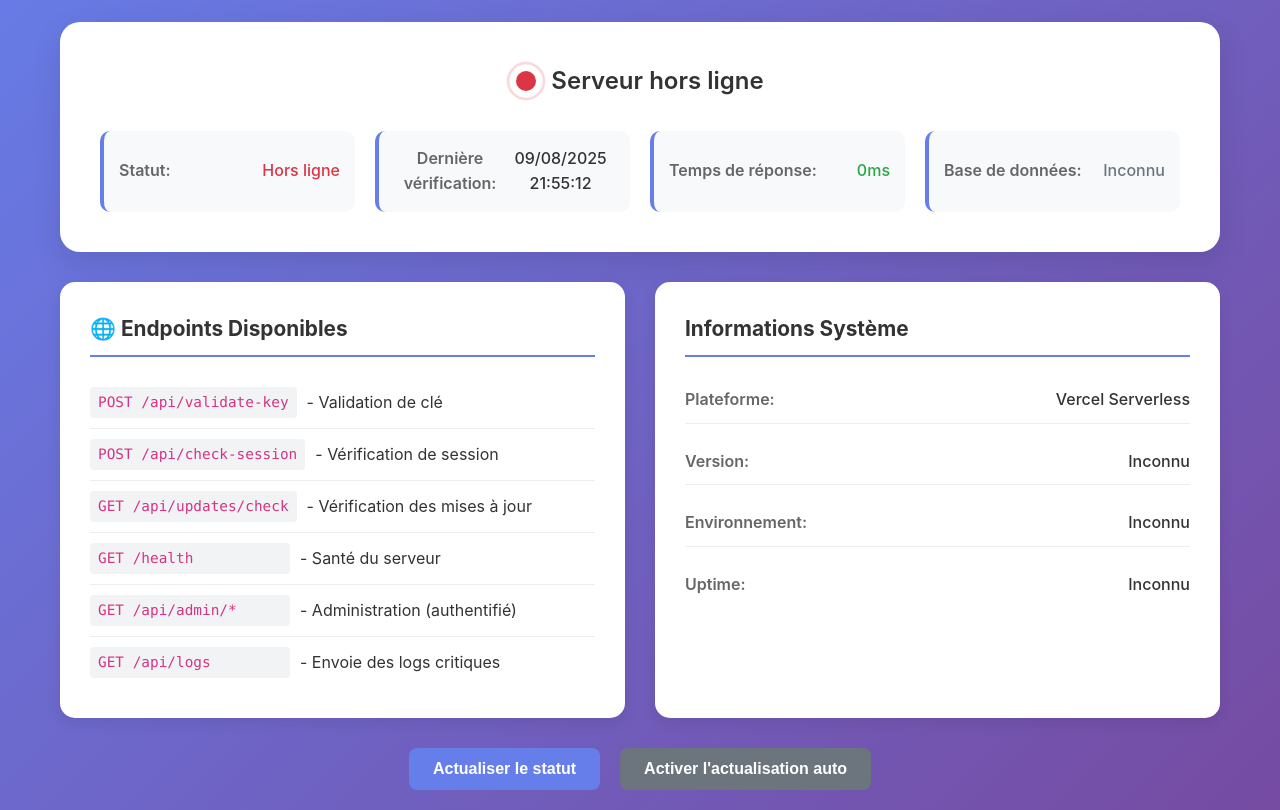
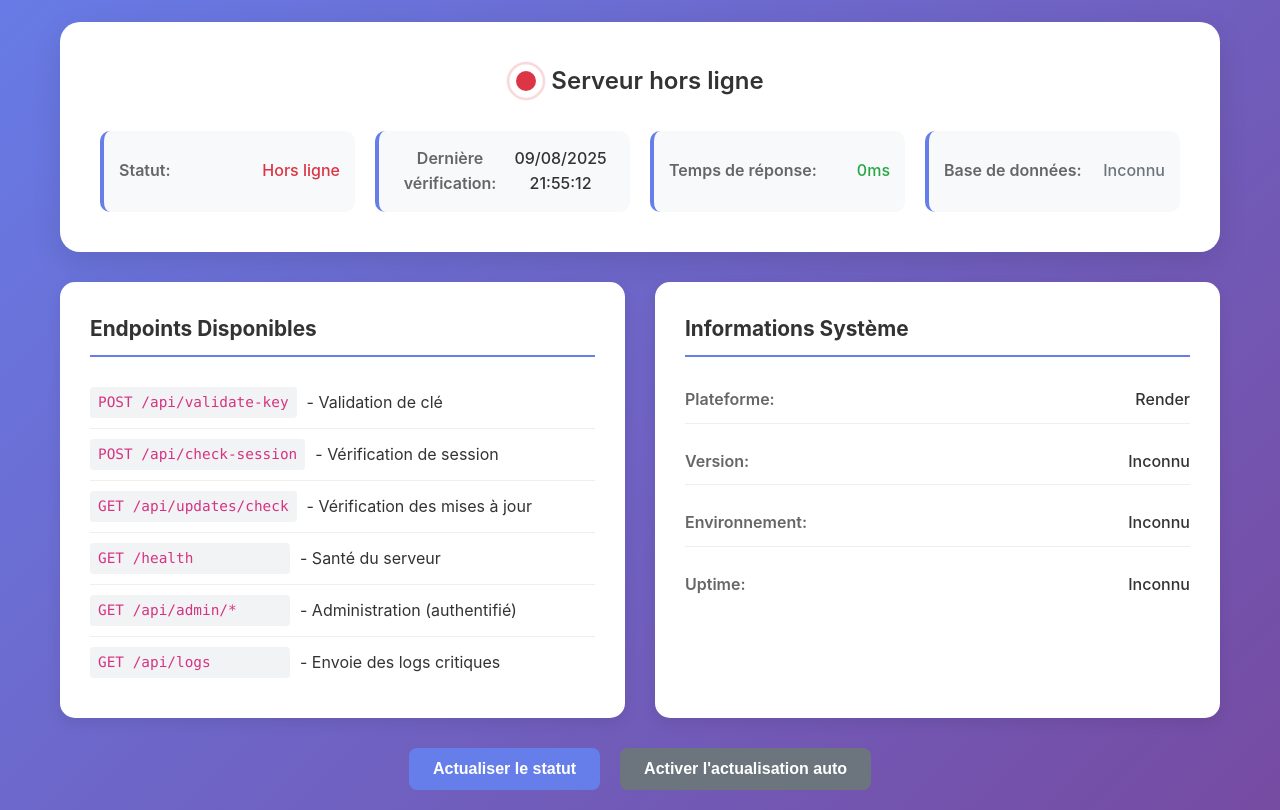
Before and after one commit to NizuaShop/server-production, a website: page public/index.html in a window 1280 px wide. Shown: the part 140-950 px from the top of the page. Drawn offline with Linux system fonts and the light colour scheme; no server answers.

Commit message:
Remove emoji from section title and update platform information in system info

```diff
--- a/public/index.html
+++ b/public/index.html
@@ -45,7 +45,7 @@
 
             <div class="info-grid">
                 <div class="info-card">
-                    <h3>🌐 Endpoints Disponibles</h3>
+                    <h3>Endpoints Disponibles</h3>
                     <ul class="endpoint-list">
                         <li><code>POST /api/validate-key</code> - Validation de clé</li>
                         <li><code>POST /api/check-session</code> - Vérification de session</li>
@@ -61,7 +61,7 @@
                     <div class="system-info" id="systemInfo">
                         <div class="info-item">
                             <span class="label">Plateforme:</span>
-                            <span class="value">Vercel Serverless</span>
+                            <span class="value">Render</span>
                         </div>
                         <div class="info-item">
                             <span class="label">Version:</span>
```
